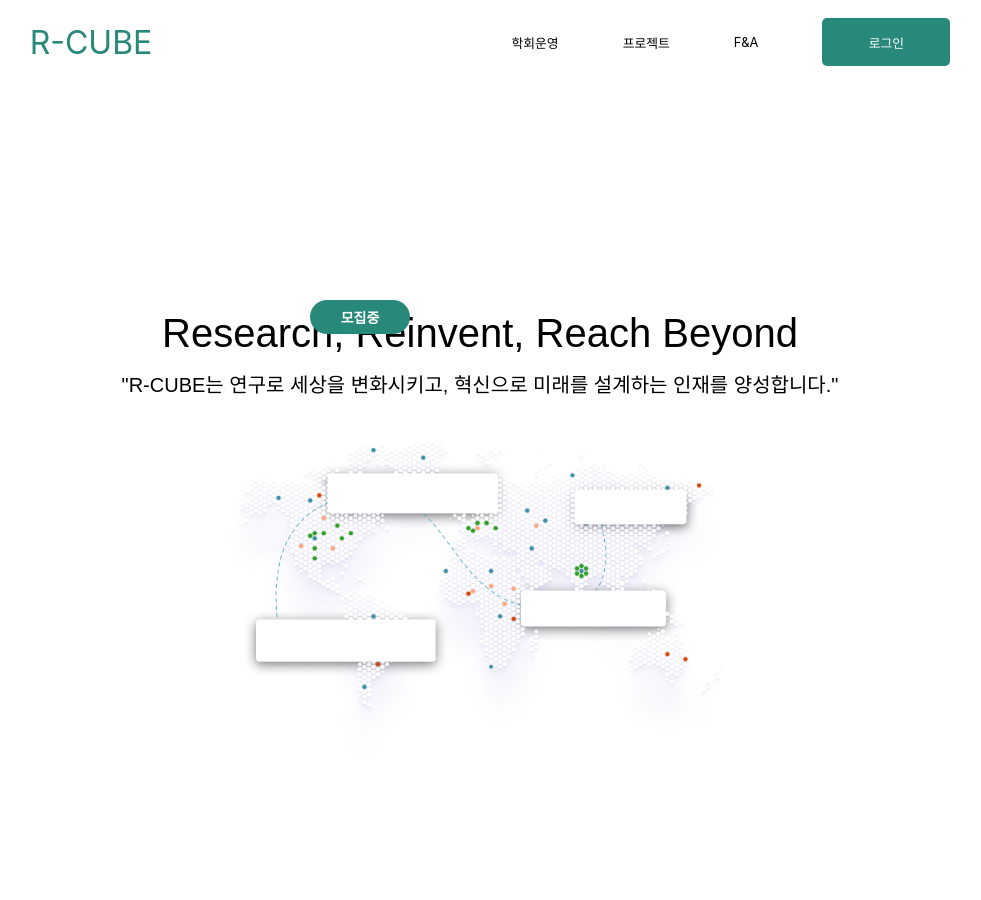
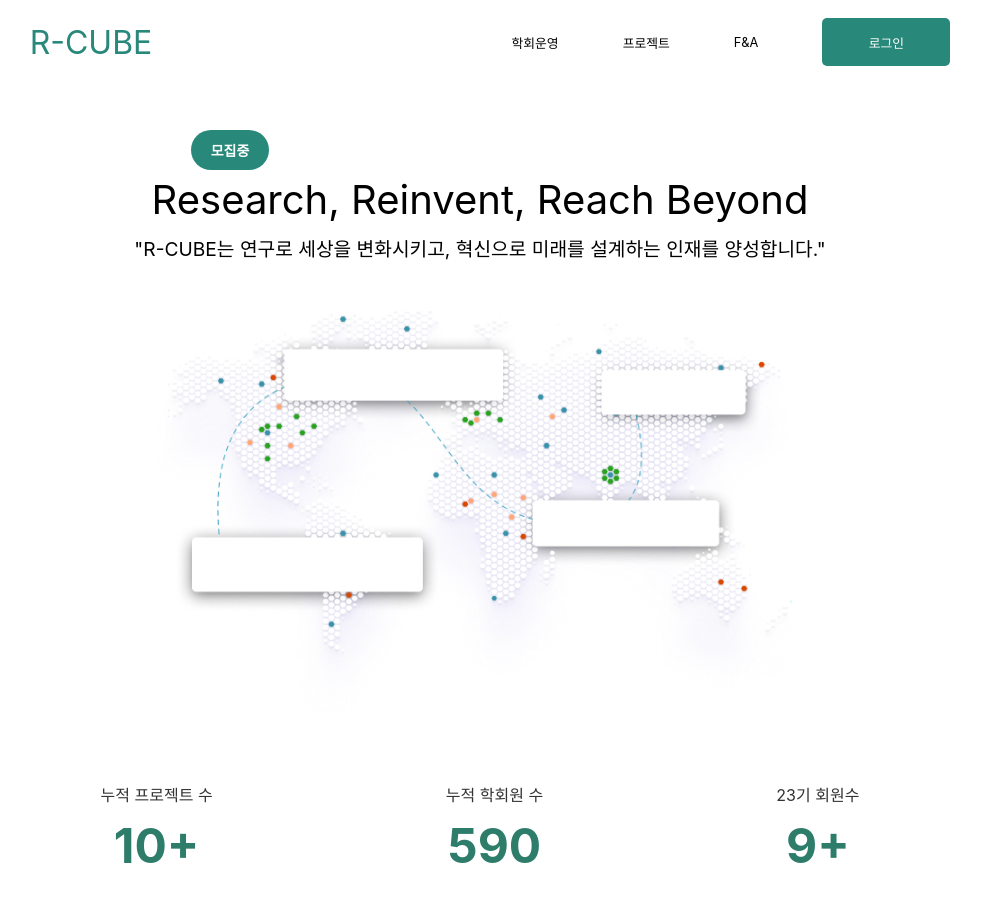
Before and after one commit to HUFS-RCUBE/front, a React (Create React App) app: page / in a window 1280 px wide. Shown: the whole page, without its empty margins (160-1141 px from the left). Built offline with nearby package versions, Linux system fonts and the light colour scheme.

Commit message:
feat : 동적 이미지

```diff
--- a/src/pages/mainpage/Main.js
+++ b/src/pages/mainpage/Main.js
@@ -1,46 +1,70 @@
 import styled from "styled-components";
-import Header from "../../component/router/Header";
+import projectImage from "../../assets/projectPicture.png";
 import worldImage from "../../assets/mainPageWorld.png";
 
-function Main() {
+const Main = () => {
+  const images = [
+    projectImage,
+    projectImage,
+    projectImage,
+    projectImage,
+    projectImage,
+    projectImage,
+  ]; // 이미지 배열
+
   return (
     <>
       <Wrapper>
         <RecruitmentBadge>모집중</RecruitmentBadge>
-        <ContentContainer>
-          <FirstComment>Research, Reinvent, Reach Beyond</FirstComment>
-          <SecondComment>
-            "R-CUBE는 연구로 세상을 변화시키고, 혁신으로 미래를 설계하는 인재를
-            양성합니다."
-          </SecondComment>
-        </ContentContainer>
+        <FirstComment>Research, Reinvent, Reach Beyond</FirstComment>
+        <SecondComment>
+          "R-CUBE는 연구로 세상을 변화시키고, 혁신으로 미래를 설계하는 인재를
+          양성합니다."
+        </SecondComment>
         <ImageWrapper>
           <MainImage src={worldImage} alt="World Image" />
         </ImageWrapper>
+        <StatsContainer>
+          <StatItem>
+            <Label>누적 프로젝트 수</Label>
+            <Value>10+</Value>
+          </StatItem>
+          <StatItem>
+            <Label>누적 학회원 수</Label>
+            <Value>590</Value>
+          </StatItem>
+          <StatItem>
+            <Label>23기 회원수</Label>
+            <Value>9+</Value>
+          </StatItem>
+        </StatsContainer>
+        <ThirdComment>지금까지 알큐브에서 제작한 프로젝트에요!</ThirdComment>
+        <FourthSection>
+          <Slider>
+            {images.concat(images).map((img, index) => (
+              <ImageCard key={index}>
+                <ProjectImage src={img} alt={`Project Image ${index + 1}`} />
+              </ImageCard>
+            ))}
+          </Slider>
+        </FourthSection>
       </Wrapper>
     </>
   );
-}
+};
 
 export default Main;
 
+// 스타일 컴포넌트 정의
+
 const Wrapper = styled.div`
-  width: 100vw;
-  height: 100vh;
   display: flex;
   flex-direction: column;
   align-items: center;
-  justify-content: center;
-  position: relative;
+  padding: 10px 20px; /* 전체 패딩 */
 `;
 
 const RecruitmentBadge = styled.div`
-  position: absolute;
-  top: 200px; /* 화면 상단에서의 거리 */
-  left: 520px; /* 수평 중앙 정렬 */
-  transform: translateX(-50%);
-  width: 100px;
-  height: 34px;
   background-color: #28887a;
   color: white;
   font-size: 14px;
@@ -49,41 +73,114 @@ const RecruitmentBadge = styled.div`
   display: flex;
   align-items: center;
   justify-content: center;
-  z-index: 100; /* 다른 요소 위에 표시되도록 높은 z-index 설정 */
-`;
-
-const ContentContainer = styled.div`
-  text-align: center;
-  margin-top: 60px; /* 배지와 간격 조정 */
+  padding: 10px 20px; /* 내부 여백 */
+  margin: 20px 0 5px -500px; /* 배지를 아래로, 오른쪽으로 이동 */
 `;
 
 const FirstComment = styled.div`
-  font-family: "Ink Free", sans-serif;
-  font-size: 40px;
+  font-size: 2.5rem; /* 반응형 글자 크기 */
   font-weight: 400;
-  line-height: 56.5px;
   color: black;
+  text-align: center;
   margin-bottom: 10px; /* 아래 텍스트와 간격 */
 `;
 
 const SecondComment = styled.div`
-  font-family: "Ink Free", sans-serif;
-  font-size: 20px;
+  font-size: 1.2rem; /* 반응형 글자 크기 */
   font-weight: 400;
   color: black;
-  line-height: 28px;
+  text-align: center;
+  margin-bottom: 10px; /* 텍스트와 이미지 간격 */
 `;
 
 const ImageWrapper = styled.div`
   display: flex;
   align-items: center;
   justify-content: center;
-  margin-top: 30px; /* 텍스트와 이미지 간격 조정 */
+  margin-top: 20px; /* 텍스트와 이미지 간격 */
 `;
 
 const MainImage = styled.img`
-  width: 70%; /* 반응형 너비 */
-  max-width: 780px;
+  max-width: 90%; /* 이미지가 화면 너비를 넘어가지 않도록 제한 */
   height: auto;
-  border-radius: 10px; /* 둥근 모서리 효과 */
+  border-radius: 10px; /* 모서리 둥글게 */
 `;
+
+const StatsContainer = styled.div`
+  display: flex;
+  justify-content: space-around;
+  align-items: center;
+  margin-top: 50px;
+  width: 80%;
+  padding: 20px 0;
+`;
+
+const StatItem = styled.div`
+  text-align: center;
+`;
+
+const Label = styled.div`
+  font-size: 16px;
+  font-weight: 400;
+  color: #333; /* 텍스트 색상 */
+  margin-bottom: 10px;
+`;
+
+const Value = styled.div`
+  font-size: 48px;
+  font-weight: bold;
+  color: #2e7d6b; /* 초록색 */
+`;
+
+const ThirdComment = styled.div`
+  display: flex;
+  justify-content: space-around;
+  align-items: center;
+  margin-top: 50px;
+  width: 80%;
+  padding: 20px 0;
+  font-size: 30px;
+  font-weight: 900;
+  color: #2d6d64;
+`;
+
+const FourthSection = styled.div`
+  display: flex;
+  align-items: center;
+  overflow: hidden; /* 넘치는 부분 숨김 */
+  width: 100%; /* 부모 컨테이너 너비 */
+  margin-top: 20px;
+  padding: 20px;
+  border-radius: 10px;
+`;
+
+const Slider = styled.div`
+  display: flex;
+  width: max-content; /* 자식 요소의 총 너비에 맞춤 */
+  animation: scroll 20s linear infinite; /* 애니메이션 추가 */
+
+  @keyframes scroll {
+    0% {
+      transform: translateX(0); /* 시작 위치 */
+    }
+    100% {
+      transform: translateX(-50%); /* 절반 정도 이동 */
+    }
+  }
+`;
+
+const ImageCard = styled.div`
+  border-radius: 10px;
+  padding: 5px;
+  width: 300px; /* 고정된 이미지 카드 너비 */
+  flex-shrink: 0; /* 크기 축소 방지 */
+  display: inline-flex;
+  justify-content: center;
+  align-items: center;
+`;
+
+const ProjectImage = styled.img`
+  width: 100%;
+  height: auto;
+  border-radius: 10px; /* 이미지 둥글게 */
+`;
```
Also changed, not shown: src/assets/projectPicture.png (added).
